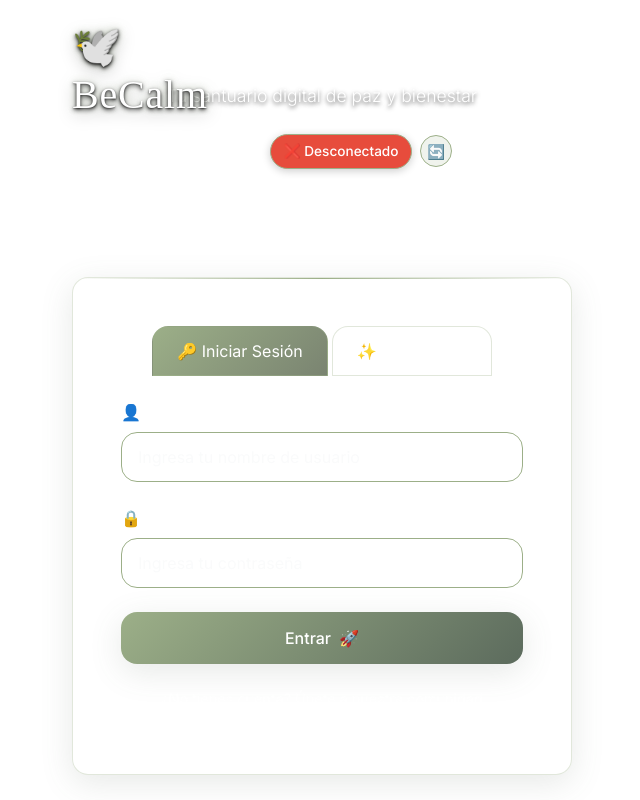
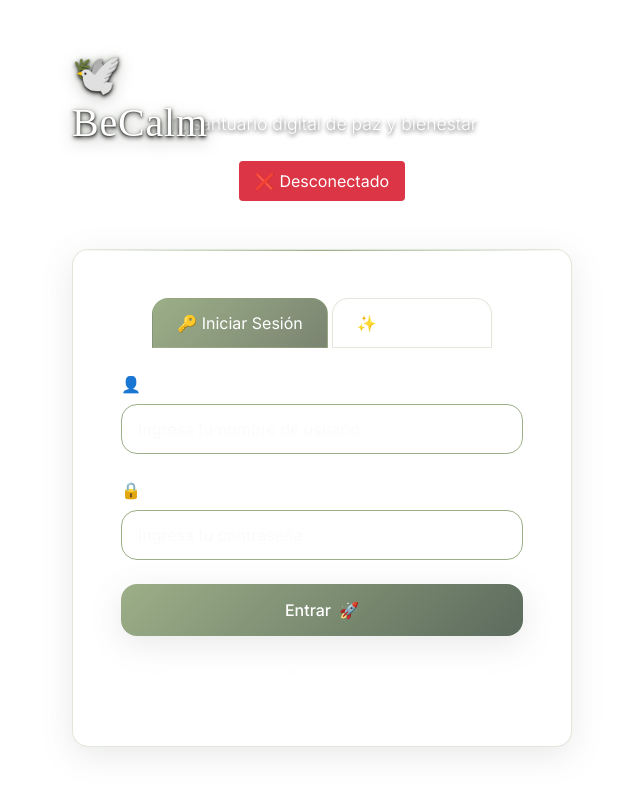
Before and after one commit to ebyted/becalm_frontend, a React (Create React App) app: page / in a window 1280 px wide. Shown: the whole page, without its empty margins (318-958 px from the left). Built offline with nearby package versions, Linux system fonts and the light colour scheme; no server answers.

Commit message:
feat: enhance ConnectionStatus component for improved API connectivity handling and update CORS settings in nginx configuration

```diff
--- a/src/components/ConnectionStatus.js
+++ b/src/components/ConnectionStatus.js
@@ -1,106 +1,62 @@
 import React, { useState, useEffect } from 'react';
-import API_CONFIG from '../config/api';
+import apiService from '../config/api'; // O la ruta correcta
 
-function ConnectionStatus() {
-  const [status, setStatus] = useState('checking');
-  const [currentUrl, setCurrentUrl] = useState('');
-  const [lastCheck, setLastCheck] = useState(new Date());
+const ConnectionStatus = () => {
+  const [isConnected, setIsConnected] = useState(false);
+  const [apiUrl, setApiUrl] = useState('');
 
-  const checkConnection = async () => {
-    setStatus('checking');
-    try {
-      const workingUrl = await API_CONFIG.findWorkingBackend();
-      if (workingUrl) {
-        setStatus('online');
-        setCurrentUrl(workingUrl);
-      } else {
-        setStatus('offline');
-        setCurrentUrl('');
-      }
-    } catch (error) {
-      setStatus('offline');
-      setCurrentUrl('');
-    }
-    setLastCheck(new Date());
+  useEffect(() => {
+    // Listener para cambios de conexión API
+    const handleConnectionChange = (event) => {
+      const { connected, url } = event.detail;
+      console.log('🔄 Estado API actualizado:', { connected, url });
+      setIsConnected(connected);
+      setApiUrl(url);
     };
 
-  useEffect(() => {
-    checkConnection();
-    // Verificar conectividad cada 30 segundos
-    const interval = setInterval(checkConnection, 30000);
-    return () => clearInterval(interval);
-  }, []);
+    // Agregar listener
+    window.addEventListener('apiConnectionChanged', handleConnectionChange);
 
-  const getStatusInfo = () => {
-    switch (status) {
-      case 'checking':
-        return {
-          icon: '🔄',
-          text: 'Verificando...',
-          color: '#f39c12',
-          detail: 'Probando conectividad'
-        };
-      case 'online':
-        return {
-          icon: '✅',
-          text: 'Conectado',
-          color: '#27ae60',
-          detail: currentUrl
-        };
-      case 'offline':
-        return {
-          icon: '❌',
-          text: 'Desconectado',
-          color: '#e74c3c',
-          detail: 'Sin conexión al backend'
-        };
-      default:
-        return {
-          icon: '❓',
-          text: 'Desconocido',
-          color: '#95a5a6',
-          detail: ''
-        };
+    // Verificar estado inicial
+    const checkInitialConnection = async () => {
+      try {
+        await apiService.healthCheck();
+        setIsConnected(true);
+        setApiUrl('/api');
+      } catch (error) {
+        console.log('Estado inicial: desconectado');
+        setIsConnected(false);
       }
     };
 
-  const statusInfo = getStatusInfo();
+    checkInitialConnection();
+
+    // Cleanup
+    return () => {
+      window.removeEventListener('apiConnectionChanged', handleConnectionChange);
+    };
+  }, []);
 
   return (
-    <div className="connection-status">
-      <div className="d-flex align-items-center justify-content-center mb-2">
-        <span className="me-2 text-light">Backend:</span>
-        <span
-          className="badge-modern"
-          style={{ backgroundColor: statusInfo.color }}
+    <button
+      style={{
+        backgroundColor: isConnected ? '#28a745' : '#dc3545',
+        color: 'white',
+        border: 'none',
+        padding: '8px 16px',
+        borderRadius: '4px',
+        cursor: 'pointer'
+      }}
+      onClick={async () => {
+        if (!isConnected) {
+          console.log('🔄 Intentando reconectar...');
+          await apiService.reconnect();
+        }
+      }}
     >
-          {statusInfo.icon} {statusInfo.text}
-        </span>
-        <button
-          className="btn-glass-mini ms-2"
-          onClick={checkConnection}
-          title="Verificar conexión"
-          disabled={status === 'checking'}
-        >
-          {status === 'checking' ? '⏳' : '🔄'}
+      {isConnected ? `✅ Conectado (${apiUrl})` : '❌ Desconectado'}
     </button>
-      </div>
-
-      {statusInfo.detail && (
-        <div className="text-center">
-          <small className="text-light" style={{ opacity: 0.8, fontSize: '0.8rem' }}>
-            {statusInfo.detail}
-          </small>
-        </div>
-      )}
-
-      <div className="text-center mt-1">
-        <small className="text-light" style={{ opacity: 0.6, fontSize: '0.7rem' }}>
-          Última verificación: {lastCheck.toLocaleTimeString()}
-        </small>
-      </div>
-    </div>
   );
-}
+};
 
 export default ConnectionStatus;
```
Also changed, not shown: 1 other file (tests, documents, lock files or other folders). Lines whose indentation alone changed are shown as unchanged.
